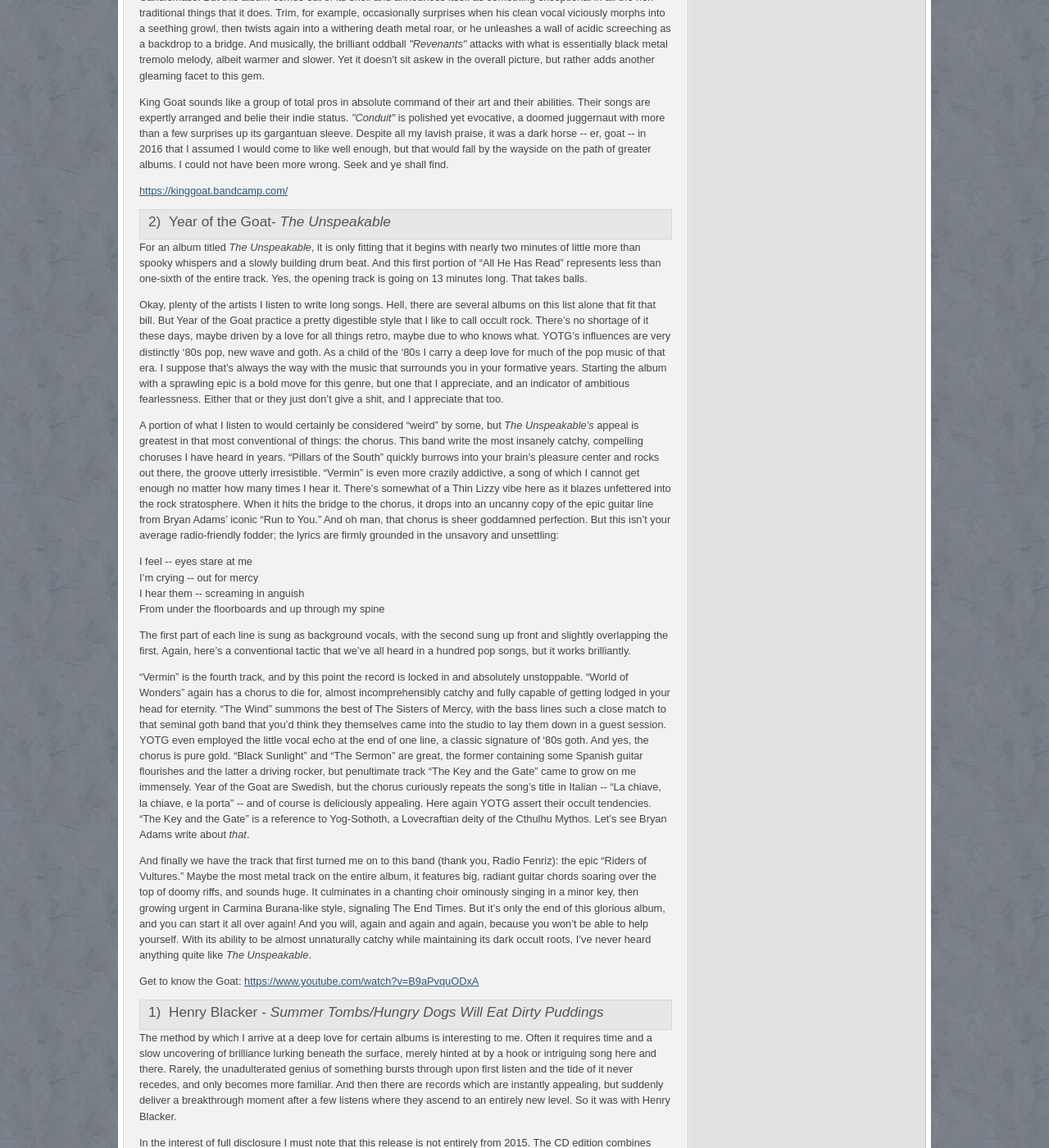
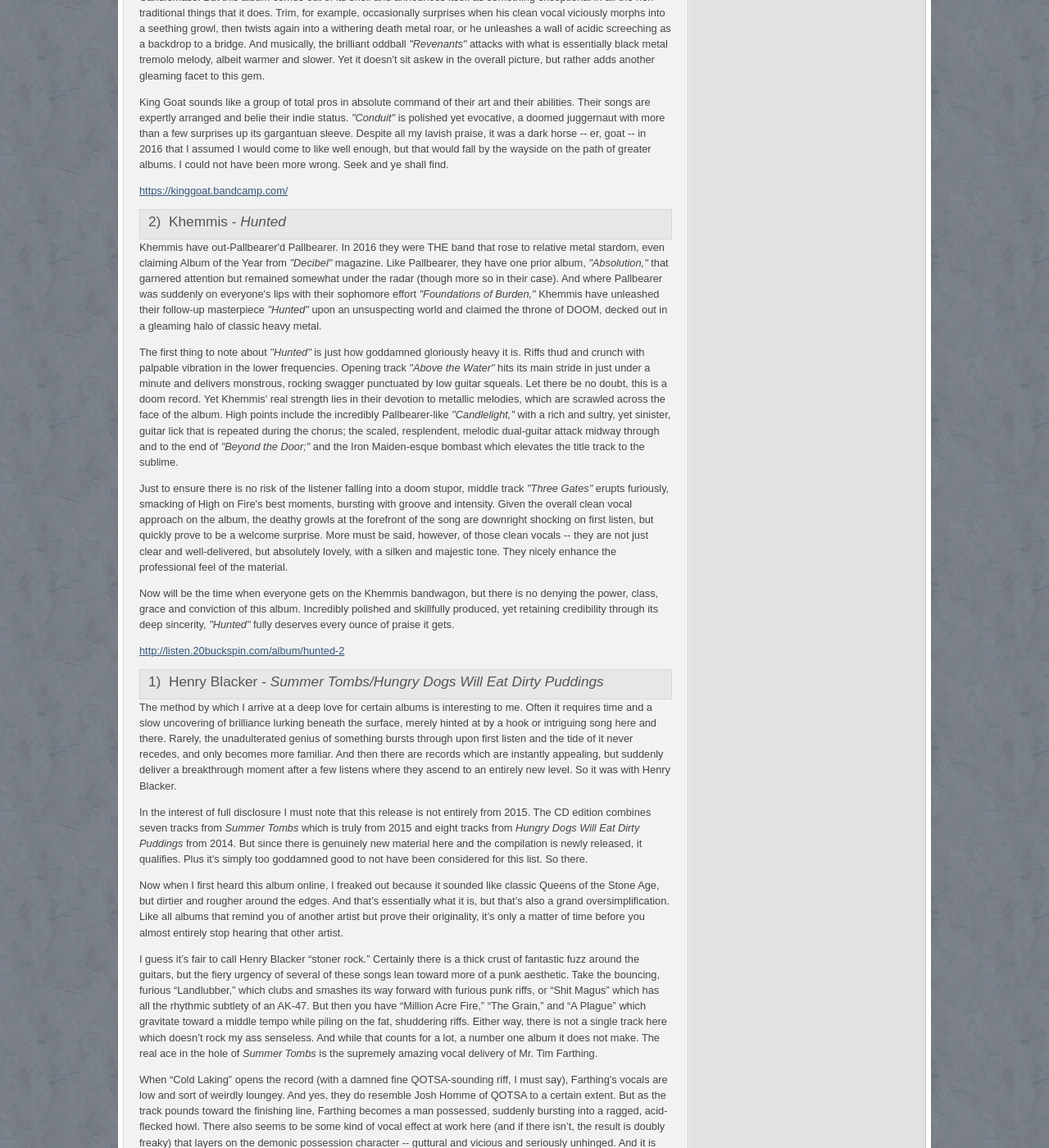
Before and after one commit to luminouscode/luminouscode.fimbulgnosis.com, a Jekyll site: the page built from valecnik/2016_reviews.html, in a window 1280 px wide and 1400 px high, scrolled down 9794 px. Shown: the whole window at 82% size. Built offline with Jekyll 4.4.1, drawn with Linux system fonts in a browser that asks for light colours.

Commit message:
Update 2th review

```diff
--- a/valecnik/2016_reviews.html
+++ b/valecnik/2016_reviews.html
@@ -335,38 +335,23 @@
     </p>
   </div>
   <div class="post_meta">
-    <h3>2)&nbsp;&nbsp;Year of the Goat- <i>The Unspeakable</i></h3>
+    <h3>2)&nbsp;&nbsp;Khemmis - <i>Hunted</i></h3>
   </div>
   <div class="post_body">
     <p>
-    For an album titled <i>The Unspeakable</i>, it is only fitting that it begins with nearly two minutes of little more than spooky whispers and a slowly building drum beat. And this first portion of “All He Has Read” represents less than one-sixth of the entire track. Yes, the opening track is going on 13 minutes long. That takes balls.
+      Khemmis have out-Pallbearer'd Pallbearer. In 2016 they were THE band that rose to relative metal stardom, even claiming Album of the Year from <i>"Decibel"</i> magazine. Like Pallbearer, they have one prior album, <i>"Absolution,"</i> that garnered attention but remained somewhat under the radar (though more so in their case). And where Pallbearer was suddenly on everyone's lips with their sophomore effort <i>"Foundations of Burden,"</i> Khemmis have unleashed their follow-up masterpiece <i>"Hunted"</i> upon an unsuspecting world and claimed the throne of DOOM, decked out in a gleaming halo of classic heavy metal.
     </p>
     <p>
-    Okay, plenty of the artists I listen to write long songs. Hell, there are several albums on this list alone that fit that bill. But Year of the Goat practice a pretty digestible style that I like to call occult rock. There’s no shortage of it these days, maybe driven by a love for all things retro, maybe due to who knows what. YOTG’s influences are very distinctly ‘80s pop, new wave and goth. As a child of the ‘80s I carry a deep love for much of the pop music of that era. I suppose that’s always the way with the music that surrounds you in your formative years. Starting the album with a sprawling epic is a bold move for this genre, but one that I appreciate, and an indicator of ambitious fearlessness. Either that or they just don’t give a shit, and I appreciate that too.
+      The first thing to note about <i>"Hunted"</i> is just how goddamned gloriously heavy it is. Riffs thud and crunch with palpable vibration in the lower frequencies. Opening track <i>"Above the Water"</i> hits its main stride in just under a minute and delivers monstrous, rocking swagger punctuated by low guitar squeals. Let there be no doubt, this is a doom record. Yet Khemmis' real strength lies in their devotion to metallic melodies, which are scrawled across the face of the album. High points include the incredibly Pallbearer-like <i>"Candlelight,"</i> with a rich and sultry, yet sinister, guitar lick that is repeated during the chorus; the scaled, resplendent, melodic dual-guitar attack midway through and to the end of <i>"Beyond the Door;"</i> and the Iron Maiden-esque bombast which elevates the title track to the sublime.
     </p>
     <p>
-    A portion of what I listen to would certainly be considered “weird” by some, but <i>The Unspeakable’s</i> appeal is greatest in that most conventional of things: the chorus. This band write the most insanely catchy, compelling choruses I have heard in years. “Pillars of the South” quickly burrows into your brain’s pleasure center and rocks out there, the groove utterly irresistible. “Vermin” is even more crazily addictive, a song of which I cannot get enough no matter how many times I hear it. There’s somewhat of a Thin Lizzy vibe here as it blazes unfettered into the rock stratosphere. When it hits the bridge to the chorus, it drops into an uncanny copy of the epic guitar line from Bryan Adams’ iconic “Run to You.” And oh man, that chorus is sheer goddamned perfection. But this isn’t your average radio-friendly fodder; the lyrics are firmly grounded in the unsavory and unsettling:
+      Just to ensure there is no risk of the listener falling into a doom stupor, middle track <i>"Three Gates"</i> erupts furiously, smacking of High on Fire's best moments, bursting with groove and intensity. Given the overall clean vocal approach on the album, the deathy growls at the forefront of the song are downright shocking on first listen, but quickly prove to be a welcome surprise. More must be said, however, of those clean vocals -- they are not just clear and well-delivered, but absolutely lovely, with a silken and majestic tone. They nicely enhance the professional feel of the material.
     </p>
     <p>
-    I feel -- eyes stare at me
-    <br>
-    I’m crying -- out for mercy
-    <br>
-    I hear them -- screaming in anguish
-    <br>
-    From under the floorboards and up through my spine
+      Now will be the time when everyone gets on the Khemmis bandwagon, but there is no denying the power, class, grace and conviction of this album. Incredibly polished and skillfully produced, yet retaining credibility through its deep sincerity, <i>"Hunted"</i> fully deserves every ounce of praise it gets.
     </p>
     <p>
-    The first part of each line is sung as background vocals, with the second sung up front and slightly overlapping the first. Again, here’s a conventional tactic that we’ve all heard in a hundred pop songs, but it works brilliantly.
-    </p>
-    <p>
-    “Vermin” is the fourth track, and by this point the record is locked in and absolutely unstoppable. “World of Wonders” again has a chorus to die for, almost incomprehensibly catchy and fully capable of getting lodged in your head for eternity. “The Wind” summons the best of The Sisters of Mercy, with the bass lines such a close match to that seminal goth band that you’d think they themselves came into the studio to lay them down in a guest session. YOTG even employed the little vocal echo at the end of one line, a classic signature of ‘80s goth. And yes, the chorus is pure gold. “Black Sunlight” and “The Sermon” are great, the former containing some Spanish guitar flourishes and the latter a driving rocker, but penultimate track “The Key and the Gate” came to grow on me immensely. Year of the Goat are Swedish, but the chorus curiously repeats the song’s title in Italian -- “La chiave, la chiave, e la porta” -- and of course is deliciously appealing. Here again YOTG assert their occult tendencies. “The Key and the Gate” is a reference to Yog-Sothoth, a Lovecraftian deity of the Cthulhu Mythos. Let’s see Bryan Adams write about <i>that</i>.
-    </p>
-    <p>
-    And finally we have the track that first turned me on to this band (thank you, Radio Fenriz): the epic “Riders of Vultures.” Maybe the most metal track on the entire album, it features big, radiant guitar chords soaring over the top of doomy riffs, and sounds huge. It culminates in a chanting choir ominously singing in a minor key, then growing urgent in Carmina Burana-like style, signaling The End Times. But it’s only the end of this glorious album, and you can start it all over again! And you will, again and again and again, because you won’t be able to help yourself. With its ability to be almost unnaturally catchy while maintaining its dark occult roots, I’ve never heard anything quite like <i>The Unspeakable</i>.
-    </p>
-    <p>
-    Get to know the Goat: <a href="https://www.youtube.com/watch?v=B9aPvquODxA" target="_">https://www.youtube.com/watch?v=B9aPvquODxA</a>
+    <a href="http://listen.20buckspin.com/album/hunted-2" target="_">http://listen.20buckspin.com/album/hunted-2</a>
     </p>
   </div>
   <div class="post_meta">
```
